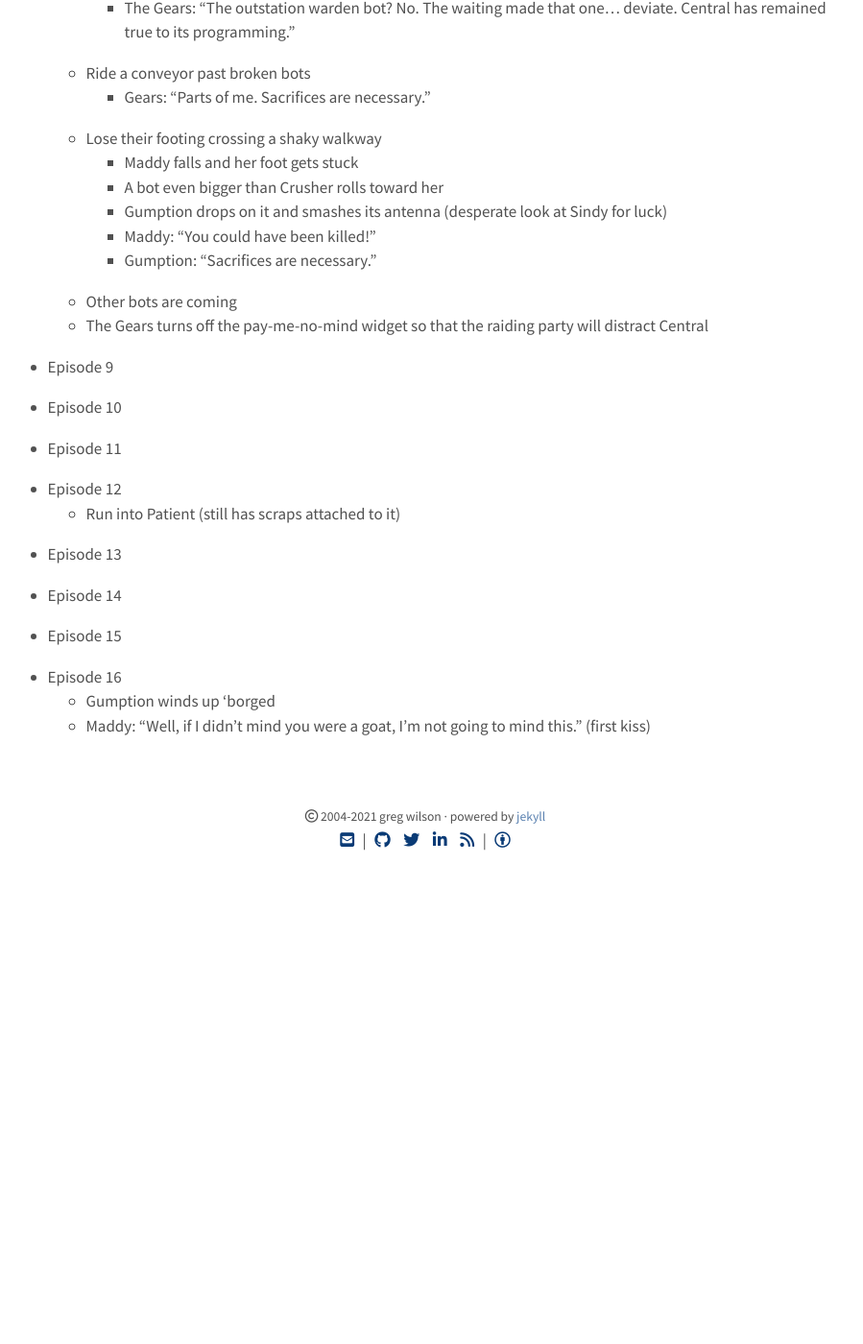
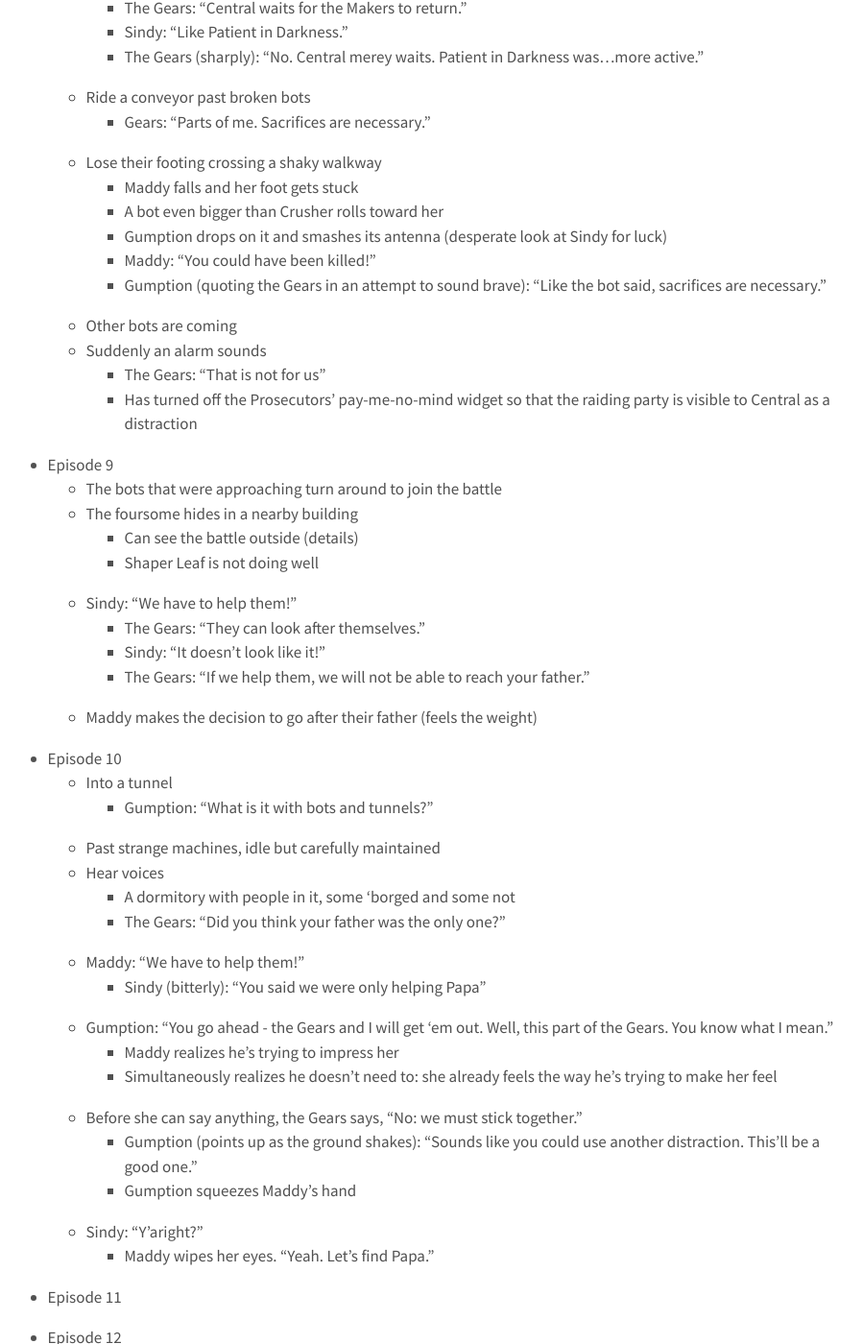
Before and after one commit to gvwilson/sensibleadventures, a Jekyll site: the page built from maddy-roo/in-heck-outline.md, in a window 1280 px wide and 1400 px high, scrolled down 8296 px. Shown: the whole window at 96% size, without its empty margins (197-1096 px from the left). Built offline with Jekyll 4.4.1, drawn with Linux system fonts in a browser that asks for light colours; nearby versions of some CDN libraries; before the commit the page ends 9218 px from its top, so only the background shows below that; some of the changed text lies outside the part shown.

Commit message:
Outlining two more chapters

```diff
--- a/maddy-roo/in-heck-outline.md
+++ b/maddy-roo/in-heck-outline.md
@@ -42,7 +42,7 @@
 - The Gears
   - "Not _Gear_: _The Gears_"
   - A swarm bot that lives in the cracks and crevices of Heck
-  - No friend of Central, but scornful of breathers too - a trickster
+  - Turns out to be Patient in Darkness
 - Lasercase: a villainous bot from book 1
   - Reappears as an enhanced monster at the end of book 2
 
@@ -188,6 +188,7 @@
   - Sindy believes everything that happens is because of her luck shaping
     - Conversation ends with Sindy in tears
     - Shaper Leaf gently tries to convince her that the world is still full of coincidences
+    - And that luck shaping isn't guaranteed to be good or bad without a lot of training: it just makes unlikely things happen
     - "Too many shapers come to believe that the world revolves around their ability."
     - "It is far too dangerous for you to go. It is far too dangerous for them too."
   - Maddy goes to see Dockety
@@ -278,8 +279,8 @@
     - Reminds her of a spider plucking its web
   - Sindy: "It's all so clean"
     - The Gears: "Central waits for the Makers to return."
-    - Sindy: "Like Patient in Darkness"
-    - The Gears: "The outstation warden bot? No. The waiting made that one... deviate. Central has remained true to its programming."
+    - Sindy: "Like Patient in Darkness."
+    - The Gears (sharply): "No. Central merey waits. Patient in Darkness was...more active."
   - Ride a conveyor past broken bots
     - Gears: "Parts of me. Sacrifices are necessary."
   - Lose their footing crossing a shaky walkway
@@ -287,22 +288,51 @@
     - A bot even bigger than Crusher rolls toward her
     - Gumption drops on it and smashes its antenna (desperate look at Sindy for luck)
     - Maddy: "You could have been killed!"
-    - Gumption: "Sacrifices are necessary."
+    - Gumption (quoting the Gears in an attempt to sound brave): "Like the bot said, sacrifices are necessary."
   - Other bots are coming
-  - The Gears turns off the pay-me-no-mind widget so that the raiding party will distract Central
+  - Suddenly an alarm sounds
+    - The Gears: "That is not for us"
+    - Has turned off the Prosecutors' pay-me-no-mind widget so that the raiding party is visible to Central as a distraction
 
 - Episode 9
+  - The bots that were approaching turn around to join the battle
+  - The foursome hides in a nearby building
+    - Can see the battle outside (details)
+    - Shaper Leaf is not doing well
+  - Sindy: "We have to help them!"
+    - The Gears: "They can look after themselves."
+    - Sindy: "It doesn't look like it!"
+    - The Gears: "If we help them, we will not be able to reach your father."
+  - Maddy makes the decision to go after their father (feels the weight)
 
 - Episode 10
+  - Into a tunnel
+    - Gumption: "What is it with bots and tunnels?"
+  - Past strange machines, idle but carefully maintained
+  - Hear voices
+    - A dormitory with people in it, some 'borged and some not
+    - The Gears: "Did you think your father was the only one?"
+  - Maddy: "We have to help them!"
+    - Sindy (bitterly): "You said we were only helping Papa"
+  - Gumption: "You go ahead - the Gears and I will get 'em out. Well, this part of the Gears. You know what I mean."
+    - Maddy realizes he's trying to impress her
+    - Simultaneously realizes he doesn't need to: she already feels the way he's trying to make her feel
+  - Before she can say anything, the Gears says, "No: we must stick together."
+    - Gumption (points up as the ground shakes): "Sounds like you could use another distraction. This'll be a good one."
+    - Gumption squeezes Maddy's hand
+  - Sindy: "Y'aright?"
+    - Maddy wipes her eyes. "Yeah. Let's find Papa."
 
 - Episode 11
 
 - Episode 12
-  - Run into Patient (still has scraps attached to it)
+  - The Prosecutors escape by kidnapping Sindy
 
 - Episode 13
 
 - Episode 14
+  - Find Papa Roo (who has been 'borged)
+    - Doesn't recognize his daughter
 
 - Episode 15
 
```
